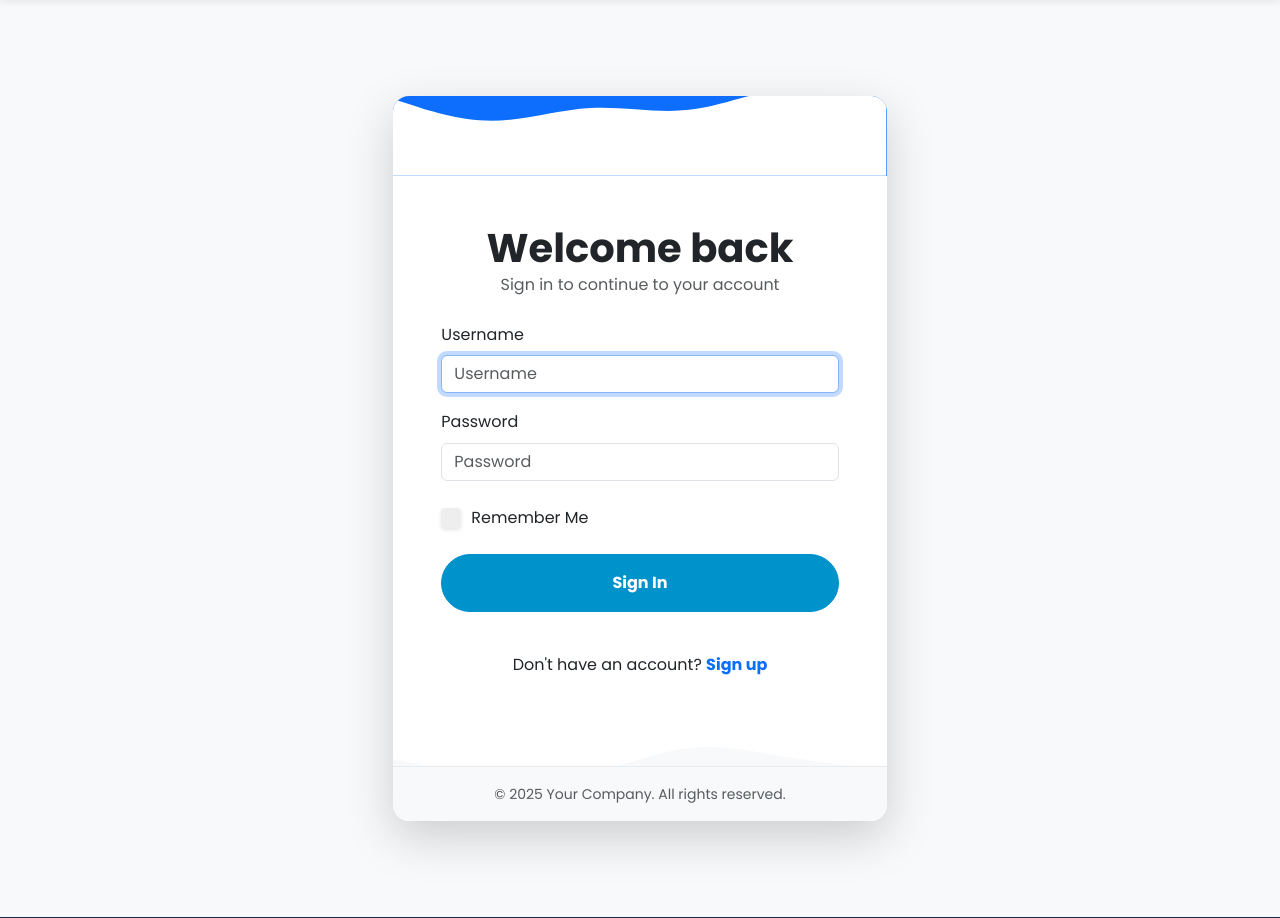
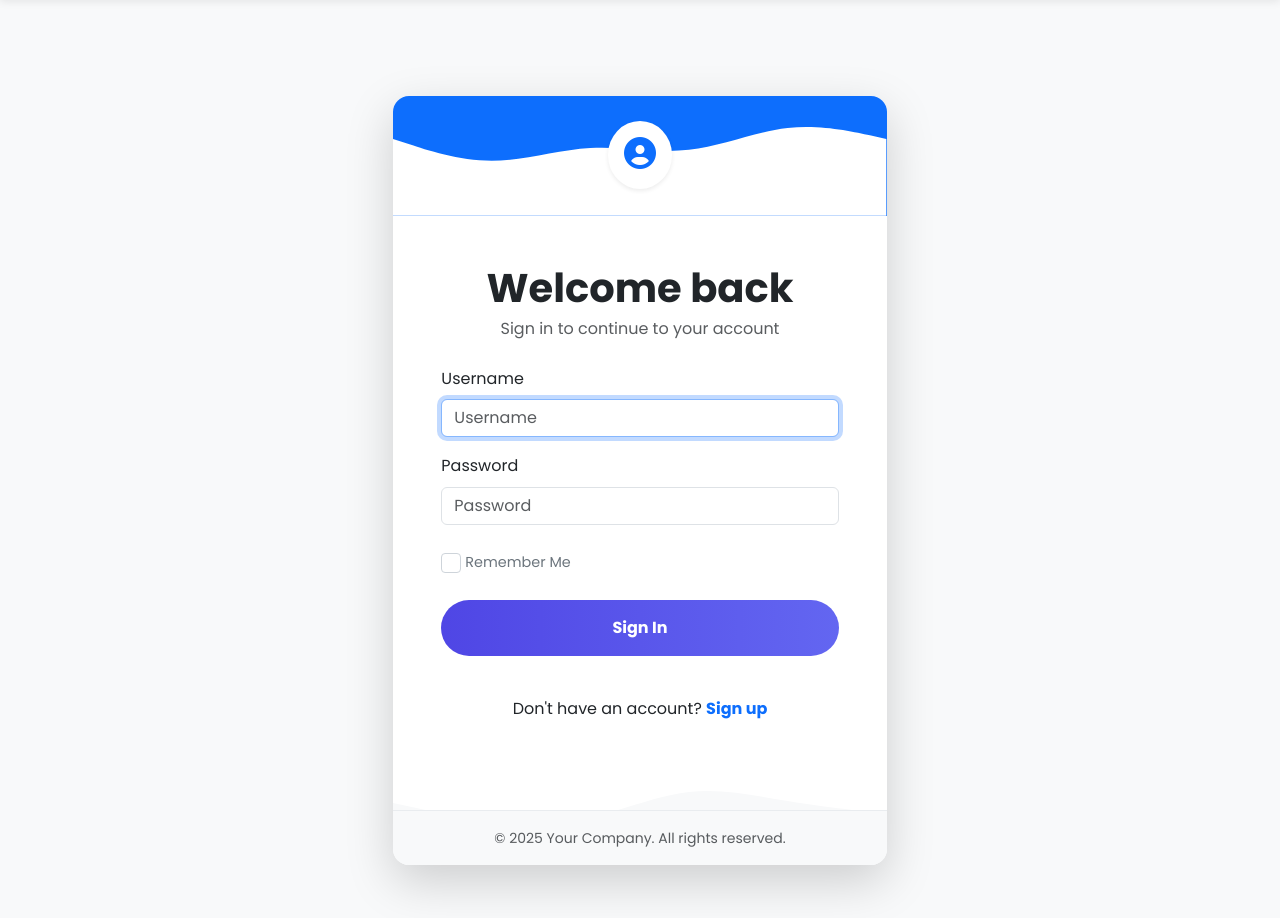
Before and after one commit to TASRIF-67/CSE370-Project, a Django app: page /accounts/login/ in a window 1280 px wide. Shown: the part 82-1000 px from the top of the page. Run offline with Django 4.2, Linux system fonts and the light colour scheme; some libraries are stand-ins or nearby versions.

Commit message:
fixed ui

```diff
--- a/real_estate/properties/templates/base.html
+++ b/real_estate/properties/templates/base.html
@@ -703,8 +703,9 @@ body, html {
                                 {% endif %}
                             </ul>
                         </li>
+                         {% if request.user.role == 'normal' %}
                         <li class="nav-item"><a class="nav-link" href="{% url 'create_property' %}">List Property</a></li>
-                        {% if request.user.role == 'normal' %}
+
                         <li class="nav-item"><a class="nav-link" href="{% url 'submit_feedback' %}">Feedback</a></li>
                         {% endif %}
                         <li class="nav-item dropdown">
--- a/real_estate/properties/templates/registration/login.html
+++ b/real_estate/properties/templates/registration/login.html
@@ -5,16 +5,22 @@
   <div class="col-12 col-md-8 col-lg-6 col-xl-5">
     <div class="card border-0 shadow-lg rounded-4 overflow-hidden">
       <!-- Wave shape inside the card at the top -->
-      <div class="position-relative bg-primary" style="height: 80px;">
+      <div class="position-relative bg-primary" style="height: 120px;">
         <svg xmlns="http://www.w3.org/2000/svg" viewBox="0 0 1440 320" class="position-absolute bottom-0" style="width: 100%;">
           <path fill="#fff" d="M0,96L48,112C96,128,192,160,288,160C384,160,480,128,576,122.7C672,117,768,139,864,128C960,117,1056,75,1152,64C1248,53,1344,75,1392,85.3L1440,96L1440,320L1392,320C1344,320,1248,320,1152,320C1056,320,960,320,864,320C768,320,672,320,576,320C480,320,384,320,288,320C192,320,96,320,48,320L0,320Z"></path>
         </svg>
+        <!-- Login icon in the wave -->
+        <div class="position-absolute" style="top: 25px; left: 50%; transform: translateX(-50%);">
+          <div class="bg-white rounded-circle p-3 shadow-sm">
+            <i class="fas fa-user-circle text-primary" style="font-size: 2rem;"></i>
+          </div>
+        </div>
       </div>
 
       <div class="card-body p-5 position-relative">
         <!-- Header -->
         <div class="text-center mb-4">
-          <h1 class="fw-bold mb-0">Welcome back</h1>
+          <h1 class="fw-bold mb-1">Welcome back</h1>
           <p class="text-muted">Sign in to continue to your account</p>
         </div>
 
@@ -25,27 +31,39 @@
             {% bootstrap_form form layout="floating" %}
           </div>
 
-
           <div class="d-flex justify-content-between align-items-center mb-4">
-          <label class="remember-me mb-0">
-            <input type="checkbox" name="remember_me">
-            <span class="checkmark"></span>
-            Remember Me
-          </label>
+            <div class="form-check custom-checkbox">
+              <input type="checkbox" class="form-check-input" id="rememberMe" name="remember_me">
+              <label class="form-check-label" for="rememberMe">Remember Me</label>
+            </div>
+            {% comment %} <a href="#" class="text-primary text-decoration-none small fw-bold">Forgot Password?</a> {% endcomment %}
           </div>
 
-
-
-
-          <!-- Submit button -->
-          <button type="submit" class="btn btn-primary w-100 py-3 rounded-pill mb-3">
+          <!-- Submit button with hover effect -->
+          <button type="submit" class="btn btn-primary w-100 py-3 rounded-pill mb-3 signin-btn">
             <span class="fw-bold">Sign In</span>
           </button>
-        </form>
+
+          <!-- Social login options -->
+          {% comment %} <div class="text-center my-4">
+            <p class="text-muted small mb-2">Or continue with</p>
+            <div class="d-flex justify-content-center gap-3">
+              <a href="#" class="btn btn-outline-secondary rounded-circle p-2">
+                <i class="fab fa-google"></i>
+              </a>
+              <a href="#" class="btn btn-outline-secondary rounded-circle p-2">
+                <i class="fab fa-facebook-f"></i>
+              </a>
+              <a href="#" class="btn btn-outline-secondary rounded-circle p-2">
+                <i class="fab fa-apple"></i>
+              </a>
+            </div>
+          </div>
+        </form> {% endcomment %}
 
         <!-- Sign up link -->
         <div class="text-center mt-4">
-          <p class="mb-0">Don't have an account? <a href="{% url 'normal_signup' %}" class="fw-bold text-decoration-none">Sign up</a></p>
+          <p class="mb-0">Don't have an account? <a href="{% url 'normal_signup' %}" class="fw-bold text-primary text-decoration-none">Sign up</a></p>
         </div>
 
         <!-- Wave shape inside the card at the bottom -->
@@ -73,75 +91,95 @@
 
 
 <style>
-  /* Container label styling */
-.remember-me {
-    display: inline-flex;
-    align-items: center;
-    cursor: pointer;
-    font-size: 16px;
-    user-select: none;
-    position: relative;
-    padding-left: 30px;
+/* Form field focus effect */
+.form-floating .form-control:focus {
+  border-color: #4f46e5;
+  box-shadow: 0 0 0 0.25rem rgba(79, 70, 229, 0.25);
 }
 
-
-/* Hide the default checkbox */
-.remember-me input[type="checkbox"] {
-    position: absolute;
-    opacity: 0;
+/* Custom checkbox styling - Using Bootstrap's built-in form-check */
+.form-check-input {
+  width: 1.25em;
+  height: 1.25em;
+  margin-top: 0.25em;
   cursor: pointer;
-    height: 0;
-    width: 0;
+  border: 1px solid #ced4da;
 }
 
-
-/* Custom checkmark box */
-.remember-me .checkmark {
-    position: absolute;
-    left: 0;
-    top: 50%;
-    transform: translateY(-50%);
-    height: 20px;
-    width: 20px;
-    background-color: #eee;
-    border-radius: 4px;
-    transition: background-color 0.2s, box-shadow 0.2s;
-    box-shadow: 0 2px 4px rgba(0,0,0,0.1);
+.form-check-input:checked {
+  background-color: #4f46e5;
+  border-color: #4f46e5;
 }
 
-
-/* On hover */
-.remember-me:hover .checkmark {
-    background-color: #ccc;
+.form-check-input:focus {
+  border-color: #4f46e5;
+  box-shadow: 0 0 0 0.25rem rgba(79, 70, 229, 0.25);
 }
 
-
-/* When checked, change background */
-.remember-me input:checked ~ .checkmark {
-    background-color: #4CAF50;
+.form-check-label {
+  cursor: pointer;
+  font-size: 0.9rem;
+  color: #6c757d;
 }
 
-
-/* Checkmark symbol (using ::after pseudo-element) */
-.remember-me .checkmark::after {
-    content: "";
-    position: absolute;
-    display: none;
+/* Sign in button with hover effect */
+.signin-btn {
+  transition: all 0.3s ease;
+  background: linear-gradient(to right, #4f46e5, #6366f1);
+  border: none;
 }
 
-
-/* Show the checkmark when checked */
-.remember-me input:checked ~ .checkmark::after {
-    display: block;
-    left: 7px;
-    top: 3px;
-    width: 5px;
-    height: 10px;
-    border: solid white;
-    border-width: 0 2px 2px 0;
-    transform: rotate(45deg);
+.signin-btn:hover {
+  transform: translateY(-2px);
+  box-shadow: 0 5px 15px rgba(79, 70, 229, 0.4);
 }
 
+/* Social login buttons */
+.btn-outline-secondary {
+  width: 38px;
+  height: 38px;
+  display: flex;
+  align-items: center;
+  justify-content: center;
+  transition: all 0.3s ease;
+  border: 1px solid #dee2e6;
+  color: #6c757d;
+}
 
+.btn-outline-secondary:hover {
+  background-color: #f8f9fa;
+  transform: translateY(-2px);
+}
+
+/* Card animation */
+.card {
+  transition: all 0.3s ease;
+}
+
+.card:hover {
+  transform: translateY(-5px);
+  box-shadow: 0 15px 30px rgba(0,0,0,0.12);
+}
+
+/* Link styling */
+a.text-decoration-none {
+  position: relative;
+  transition: all 0.3s ease;
+}
+
+a.text-decoration-none:after {
+  content: '';
+  position: absolute;
+  width: 0;
+  height: 2px;
+  bottom: -2px;
+  left: 0;
+  background-color: #4f46e5;
+  transition: width 0.3s ease;
+}
+
+a.text-decoration-none:hover:after {
+  width: 100%;
+}
 </style>
 {% endblock %}
--- a/real_estate/properties/views.py
+++ b/real_estate/properties/views.py
@@ -98,7 +98,7 @@ class CustomLoginView(LoginView):
 
 
         response = super().form_valid(form)
-        messages.success(self.request, f"Welcome back, {self.request.user.username}!")
+        # messages.success(self.request, f"Welcome back, {self.request.user.username}!")
         return response
 
 
@@ -417,7 +417,7 @@ def express_interest(request, property_id):
             status='pending'  # Stays pending until "Contact an Agent"
         )
         messages.success(request, "Interest expressed successfully.")
-    return redirect('user_interests')
+    return redirect('home')
 
 #=========CONTACT AGENT============
 @login_required
```
Also changed, not shown: real_estate/properties/templates/home.html (+46 -8 lines). Lines whose indentation alone changed are shown as unchanged.
